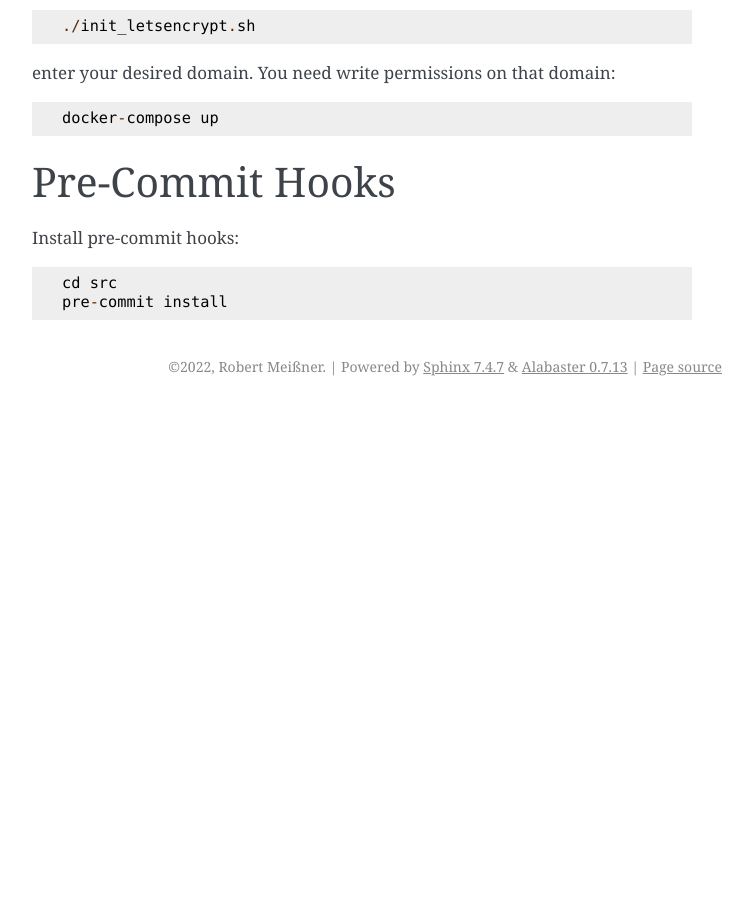
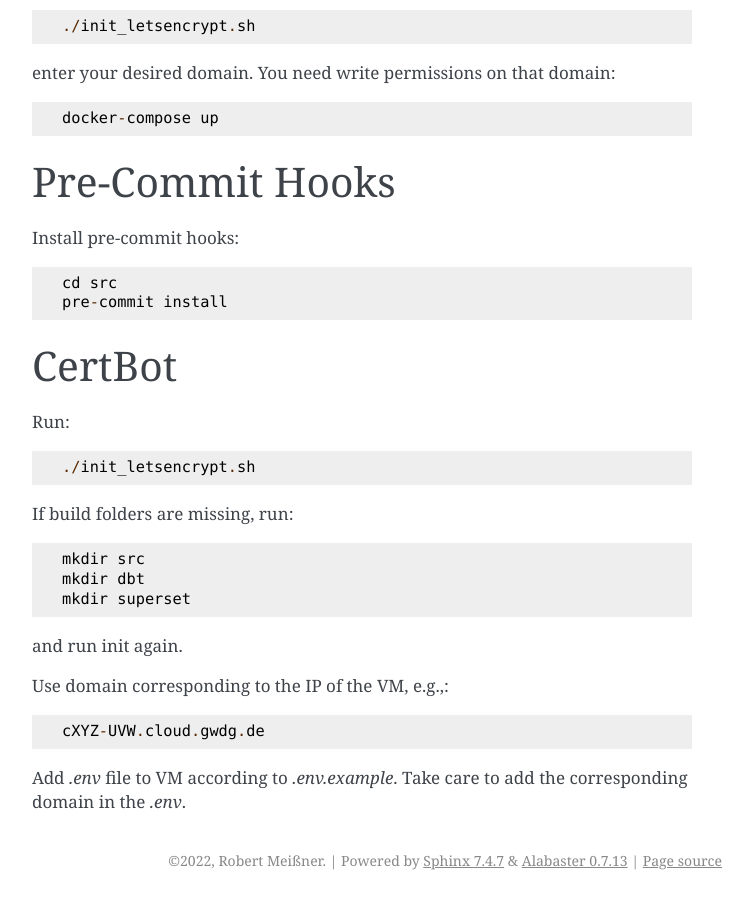
Before and after one commit to openeduhub/metaqs-main, a Sphinx documentation site: the page built from docs/main.rst, in a window 1280 px wide and 900 px high, scrolled down 3130 px. Shown: the whole window, without its empty margins (388-1141 px from the left). Built offline with Sphinx 7.4.7, drawn with Linux system fonts in a browser that asks for light colours; before the commit the page ends 3536 px from its top, so only the background shows below that.

```diff
--- a/docker-compose.prod.yml
+++ b/docker-compose.prod.yml
@@ -58,8 +58,8 @@ services:
       - ./nginx/certbot/www:/var/www/certbot
       - ./nginx/.htpasswd:/etc/nginx/.htpasswd:ro
       - ./nginx/gzip_params:/etc/nginx/gzip_params:ro
+      - ../mkdocs/site:/usr/share/nginx/html/docs:ro
       - ./nginx/proxy_params:/etc/nginx/proxy_params:ro
-      - ../mkdocs/site:/usr/share/nginx/html/docs:ro
     networks: [ frontend ]
     ports:
       - "80:80"
--- a/docker-compose.yml
+++ b/docker-compose.yml
@@ -50,10 +50,10 @@ services:
     depends_on:
       - fastapi
     environment:
-      NGINX_HOST: "${NGINX_HOST:-metaqs_localhost}"
+      NGINX_HOST: "${NGINX_HOST}"
       ROOT_PATH: "/metaqs-api/${API_VERSION:-v1}"
     volumes:
-      - ./nginx/nginx.conf.dev.template:/etc/nginx/templates/default.conf.template:ro
+      - ./nginx/nginx-ssl.conf.template:/etc/nginx/templates/default.conf.template:ro
       - ./nginx/certbot/conf:/etc/letsencrypt
       - ./nginx/certbot/www:/var/www/certbot
       - ./nginx/.htpasswd:/etc/nginx/.htpasswd:ro
--- a/docs/main.rst
+++ b/docs/main.rst
@@ -137,3 +137,24 @@ Install pre-commit hooks::
 
     cd src
     pre-commit install
+
+CertBot
+-------
+
+Run::
+
+    ./init_letsencrypt.sh
+
+If build folders are missing, run::
+
+    mkdir src
+    mkdir dbt
+    mkdir superset
+
+and run init again.
+
+Use domain corresponding to the IP of the VM, e.g.,::
+
+    cXYZ-UVW.cloud.gwdg.de
+
+Add `.env` file to VM according to `.env.example`. Take care to add the corresponding domain in the `.env`.
```
Also changed, not shown: 2 other files.
